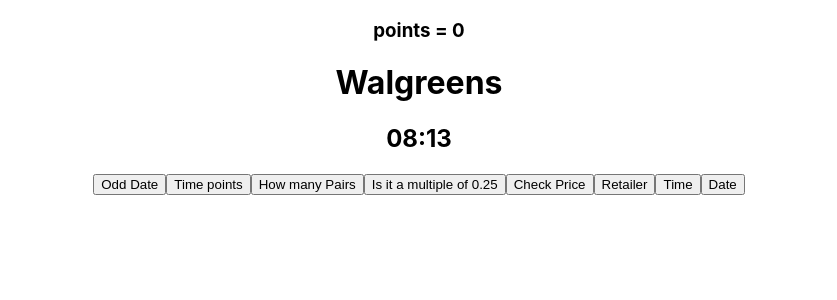
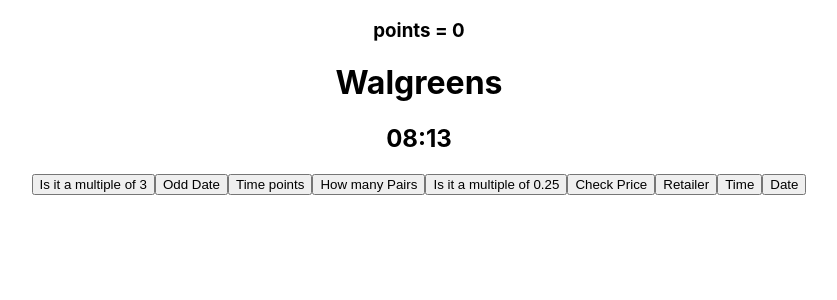
Before and after one commit to Erodri6z/Reciept-Processor, a React (Create React App) app: page / in a window 1280 px wide. Shown: the top 300 px of the page, without its empty margins (221-1058 px from the left). Built offline with nearby package versions, Linux system fonts and the light colour scheme.

Commit message:
add a function to check the number of characters in item descriptions, and round up prices to turn into points if qualifications are met.

```diff
--- a/src/App.jsx
+++ b/src/App.jsx
@@ -77,6 +77,21 @@
     }
   }
 
+  const multipleOfThree = () => {
+    // console.log(charCount)
+    // for (let i = 0; i <= example.items.length; i++ ){
+      example.items.forEach(item => {
+      let charCount = item.shortDescription.length
+      if (charCount % 3 === 0){
+        const point = Math.ceil(item.price * 0.2)
+        console.log(point)
+        setPoints(points + point)
+      } else{
+        console.log('no points')
+      }
+    })
+  }
+
 
   return (
     <div className="App">
@@ -84,6 +99,7 @@
       <h3>points = {points}</h3>
       <h1>{example.retailer}</h1>
       <h2>{example.purchaseTime}</h2>
+      <button onClick={multipleOfThree}>Is it a multiple of 3</button>
       <button onClick={isTheDayOdd}>Odd Date</button>
       <button onClick={getTimePoints}>Time points</button>
       <button onClick={forEveryTwoItems}>How many Pairs</button>
--- a/src/example/morning-reciept.json
+++ b/src/example/morning-reciept.json
@@ -5,9 +5,6 @@
     "total": "2.65",
     "items": [
         {"shortDescription": "Pepsi - 12-oz", "price": "1.25"},
-        {"shortDescription": "Dasani", "price": "1.40"},
-        {"shortDescription": "Dasani", "price": "1.40"},
-        {"shortDescription": "Dasani", "price": "1.40"},
         {"shortDescription": "Dasani", "price": "1.40"}
     ]
 }
```
